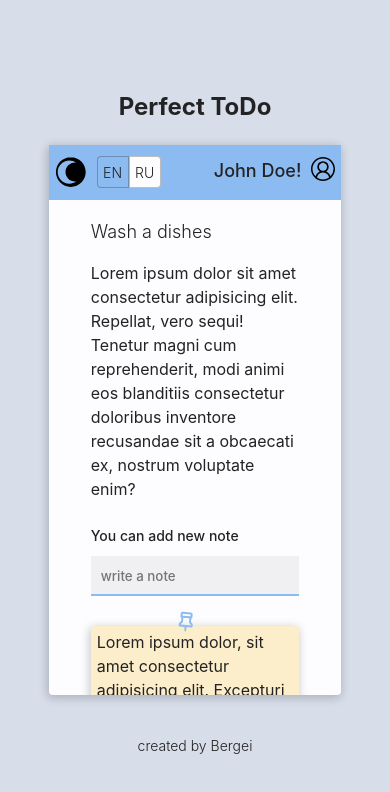
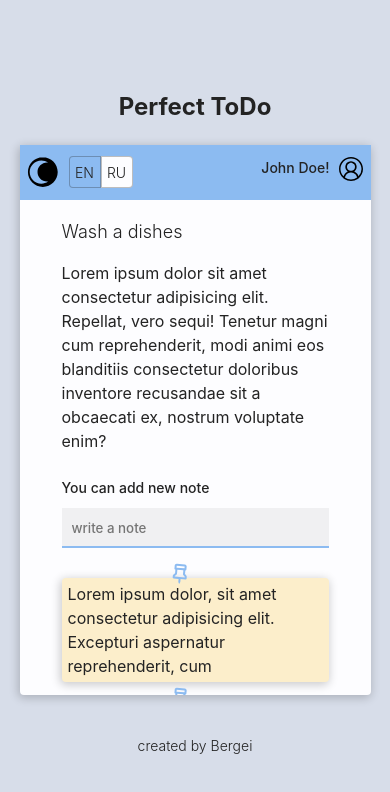
Before and after one commit to Segacnd/perfect-todo, a React (Vite) app: page /todo/1 in a window 390 px wide. Shown: the top 792 px of the page. Built offline with nearby package versions, Linux system fonts and the light colour scheme.

Commit message:
fix style problems

```diff
--- a/src/components/layout/layout.module.css
+++ b/src/components/layout/layout.module.css
@@ -24,3 +24,9 @@
   border-radius: 4px;
   position: relative;
 }
+
+@media screen and (max-width: 900px){
+  .container{
+    width: 90%;
+  }
+}
--- a/src/components/todos-container/todos-container.module.css
+++ b/src/components/todos-container/todos-container.module.css
@@ -45,6 +45,7 @@
 @media screen and (max-width: 670px) {
   .todosWrapper {
     grid-template-columns: 1fr;
+    padding-inline: 12px;
   }
 
 }
@@ -58,7 +59,9 @@
     width: 100%;
     justify-content: space-around;
   }
-
+  .todosHeader p{
+    font-size: var(--font-small);
+  }
 
 }
 @media screen and (max-width: 900px) {
--- a/src/index.css
+++ b/src/index.css
@@ -120,3 +120,9 @@ main {
 
   border-radius: 4px;
 }
+
+@media screen and (max-width: 400px) {
+  header p {
+    font-size: var(--font-small);
+  }
+}
--- /dev/null
+++ b/src/pages/auth/auth.tsx
@@ -0,0 +1,5 @@
+import { FC } from 'react';
+
+export const Auth: FC = () => {
+  return <div>Auth</div>;
+};
--- /dev/null
+++ b/src/pages/register/register.tsx
@@ -0,0 +1,5 @@
+import { FC } from 'react';
+
+export const Register: FC = () => {
+  return <div>Register</div>;
+};
--- a/src/pages/todo-page.module.css
+++ b/src/pages/todo-page.module.css
@@ -138,4 +138,9 @@
     font-size: var(--font-medium);
     font-weight: var(--fweight-small);
   }
+  .buttonsContainer{
+    flex-direction: column-reverse;
+    align-items: center;
+    gap: 10px;
+  }
 }
--- a/src/ui/card/card.module.css
+++ b/src/ui/card/card.module.css
@@ -43,3 +43,9 @@
   background-color: var(--clr-blue);
   cursor: pointer;
 }
+
+@media screen and (max-width: 400px) {
+  .note{
+    height: fit-content;
+  }
+}
```
